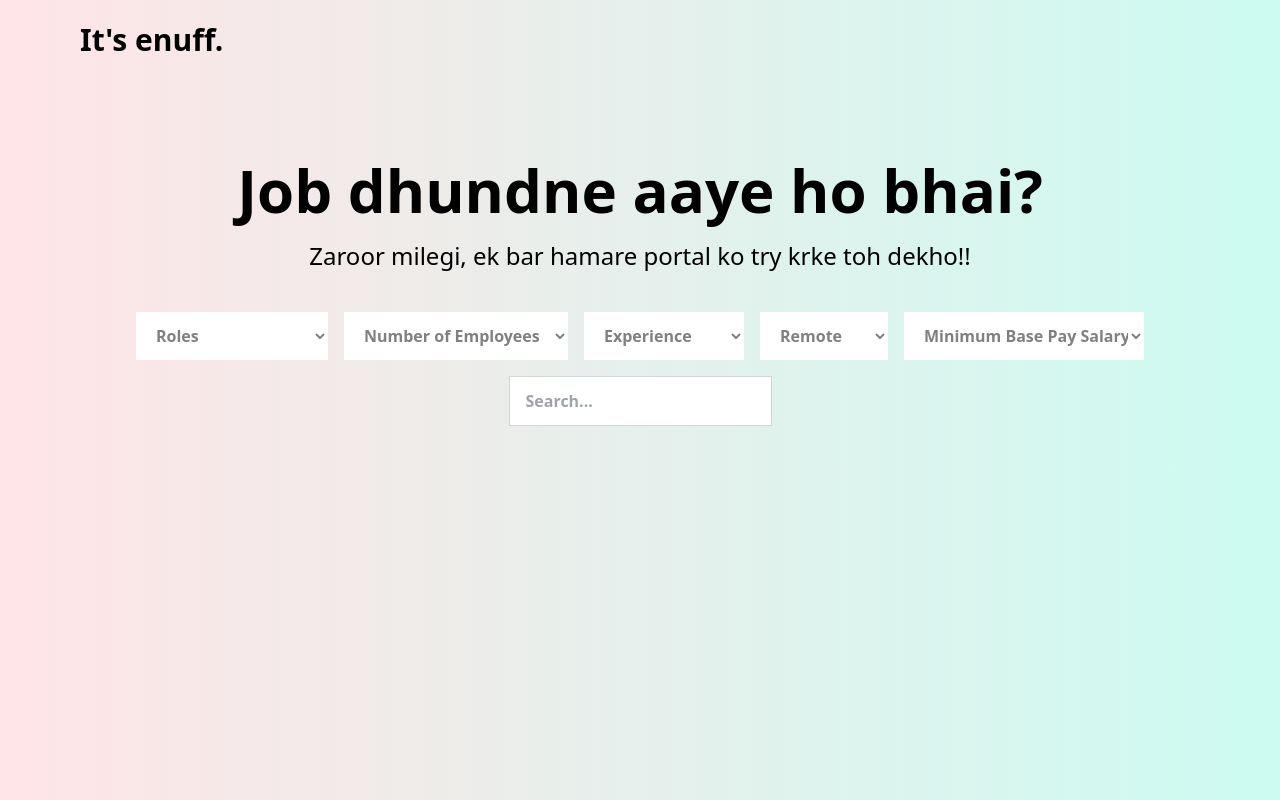
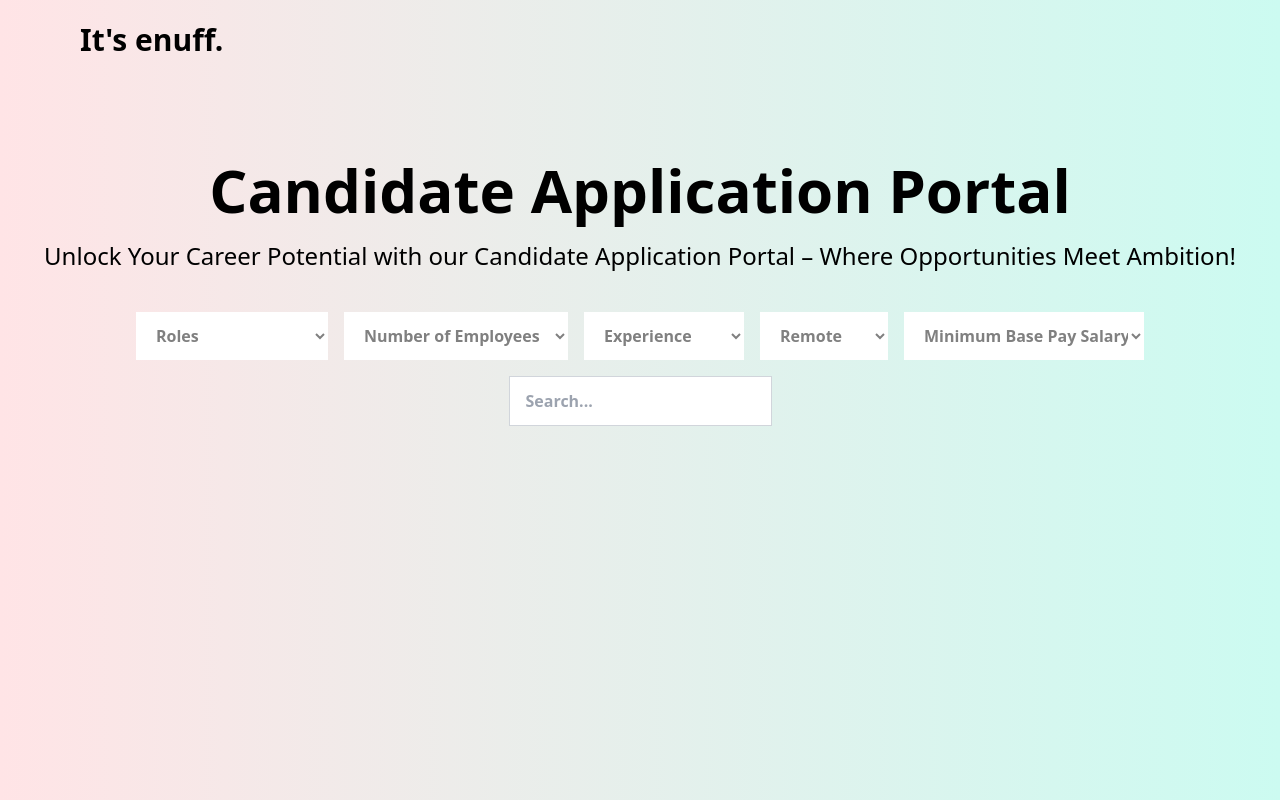
Before and after one commit to varunvarshney00/candidate_application_portal, a React (Vite) app: page / in a window 1280 px wide. Built offline with nearby package versions, Linux system fonts and the light colour scheme; no server answers.

Commit message:
heading changes

```diff
--- a/src/components/Header/index.jsx
+++ b/src/components/Header/index.jsx
@@ -3,9 +3,9 @@
 function Header() {
   return (
     <div className='t-10 sm:mt-20 lg:mt-20 flex flex-col items-center justify-center text-black'>
-      <h1 className='text-4xl sm:text-5xl lg:text-6xl font-bold text-center mb-5'>Job dhundne aaye ho bhai?</h1>
+      <h1 className='text-4xl sm:text-5xl lg:text-6xl font-bold text-center mb-5'>Candidate Application Portal</h1>
 
-      <p className='text-lg sm:text-xl lg:text-2xl text-center'>Zaroor milegi, ek bar hamare portal ko try krke toh dekho!!</p>
+      <p className='text-lg sm:text-xl lg:text-2xl text-center'>Unlock Your Career Potential with our Candidate Application Portal – Where Opportunities Meet Ambition!</p>
     </div>
   )
 }
```
